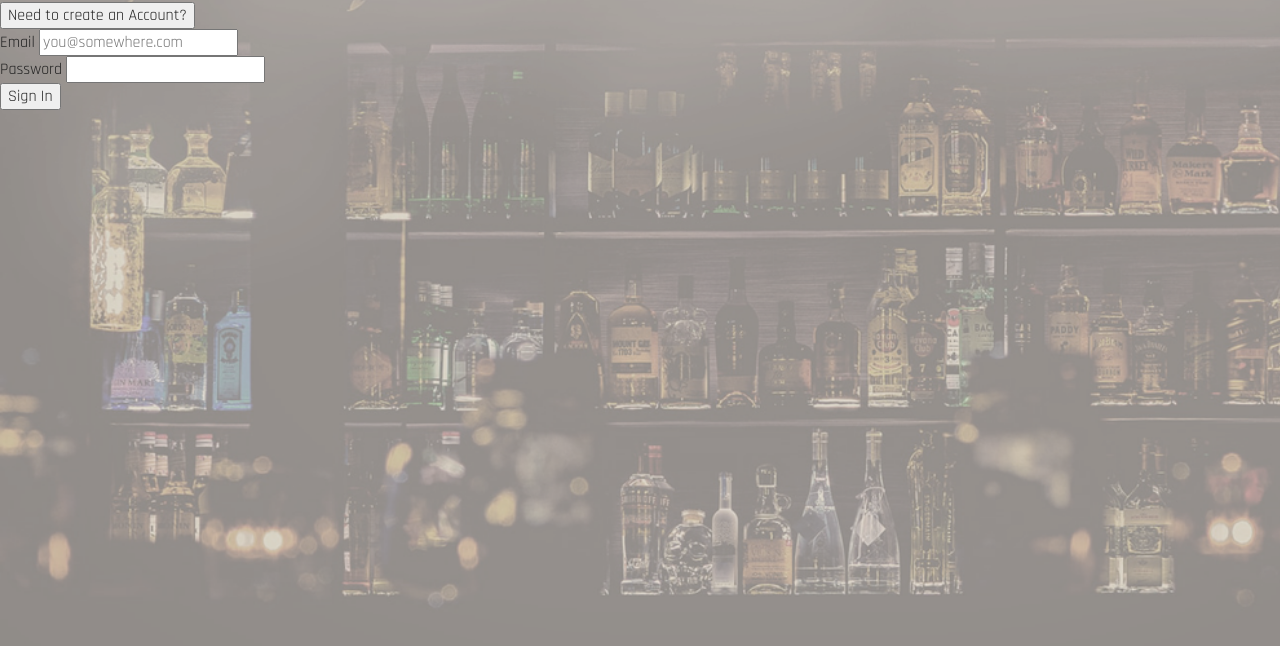
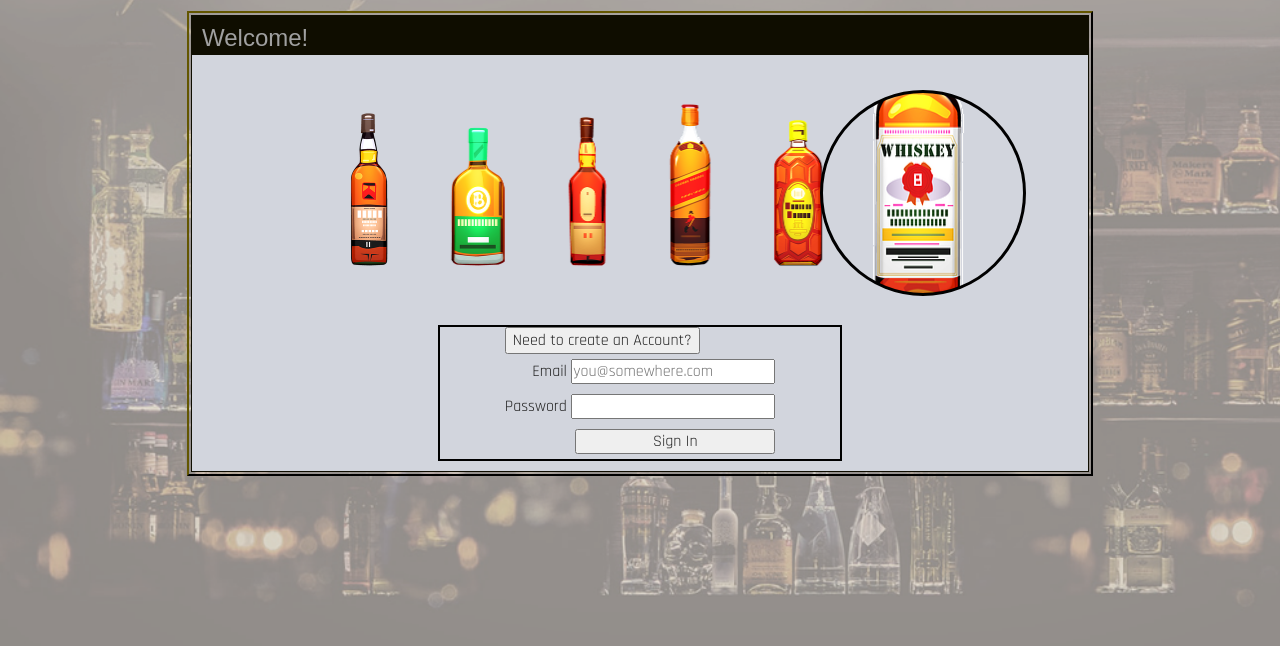
Before and after one commit to team-whiskepedia/whiskepedia, a website with bundled scripts: page public/auth.html in a window 1280 px wide. Shown: the part 100-746 px from the top of the page. Built offline with nearby package versions, Linux system fonts and the light colour scheme; a web font is replaced by a local one.

Commit message:
auth css

```diff
--- a/public/auth.html
+++ b/public/auth.html
@@ -9,6 +9,7 @@
     <link rel="stylesheet" href="src/styles/reset.css">
     <link rel="stylesheet" href="src/components/app/header.css">
     <link rel="stylesheet" href="src/components/app/auth.css">
+    <link rel="stylesheet" href="src/components/app/app.css">
     <link rel="stylesheet" href="src/styles/main.css">
 </head>
 <body>
--- a/public/src/components/app/Auth-App.js
+++ b/public/src/components/app/Auth-App.js
@@ -72,8 +72,16 @@
         return /*html*/`
         <div>
             <!-- header goes here -->
-        <main>
+            <main class="container">
+            <h3>Welcome!</h3>
+                <div class="image-container">
+                    <div class="magnifier-container">
+                        <div class=img-magnifier-glass></div>
+                            <img src="assets/whiskey-sprite.png" alt="bottles of whiskey">
+                        </div>
+                    </div>
             <p class="errors"></p>
+            <div class="auth-box">
                 <section class="no-display" id="signup-container">
                     <p class="switch">
                         <button id="signin-button">Already a User?</button>
@@ -84,6 +92,7 @@
                         <button id="signup-button">Need to create an Account?</button>
                     </p>
                 </section>
+            </div>
         </main>
     </div>
         `;
--- a/public/src/components/app/auth.css
+++ b/public/src/components/app/auth.css
@@ -4,3 +4,28 @@
 .hidden {
     display: none;
 }
+
+.auth-box {
+    display:flex;
+    flex-direction: column;
+    align-items: center;
+    border: 2px solid black;
+    max-width: 400px;
+    margin: auto;
+    margin-bottom: 10px;
+}
+.auth-box form {
+    display: flex;
+    flex-direction: column;
+    align-items: flex-end;
+    justify-content: center;
+    margin: auto;
+}
+.auth-box form button, .auth-box form input {
+    width: 200px;
+    margin: 0;
+    margin-top: 5px;
+    margin-bottom: 5px;
+    padding: 0;
+
+}
```
Lines whose indentation alone changed are shown as unchanged.
